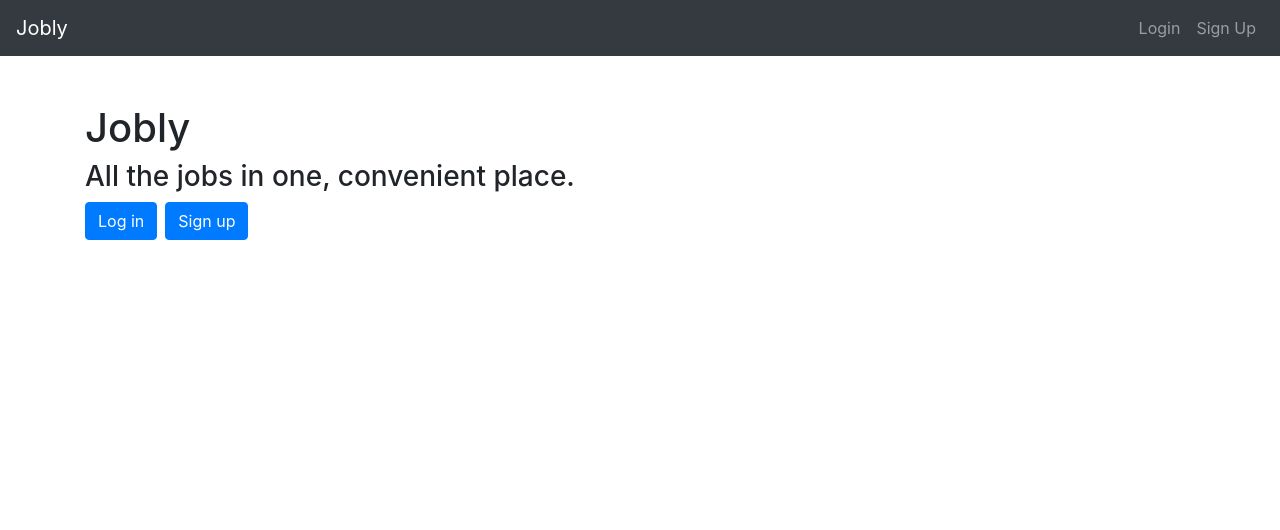
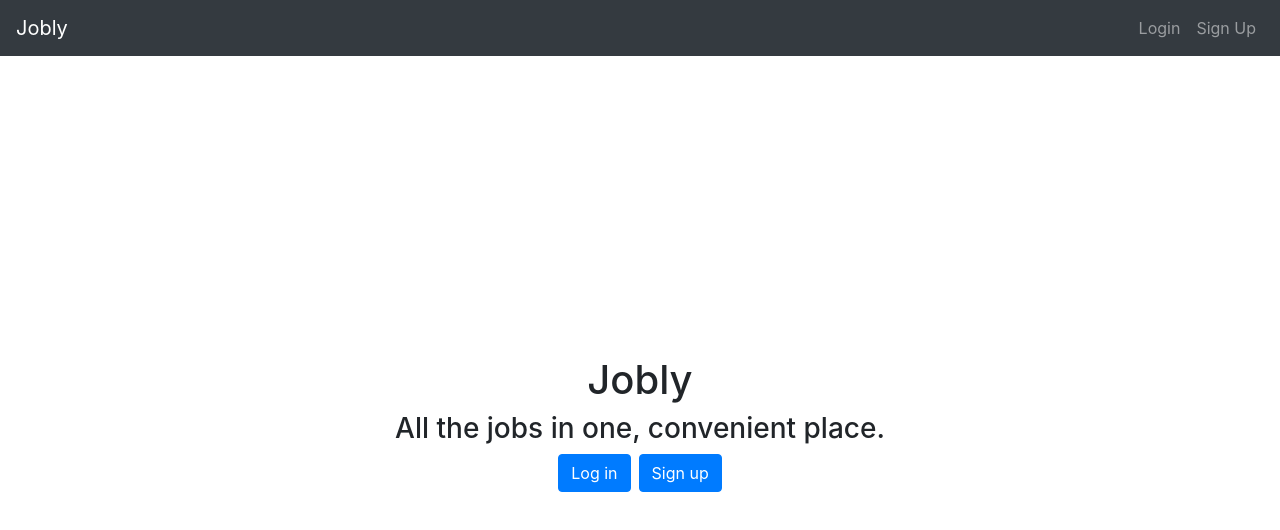
Before and after one commit to michaelpappas/react-jobly, a React (Create React App) app: page / in a window 1280 px wide. Shown: the top 530 px of the page. Built offline with nearby package versions, Linux system fonts and the light colour scheme; no server answers; the HTML template or start-up script is replaced by a standard one.

Commit message:
Updated search bar logic, updated docstrings

```diff
--- a/src/App.js
+++ b/src/App.js
@@ -82,7 +82,7 @@ function App() {
     handleToken(token);
   }
 
-  /** logs out user */
+  /** logs out user, setToken to null and remove token from local storage */
   function logout() {
     setToken(null);
     localStorage.removeItem(LOCAL_STORAGE_TOKEN);
--- a/src/Companies.js
+++ b/src/Companies.js
@@ -14,7 +14,6 @@ import Errors from "./Errors";
  * - errors - array of errors from API to display
  */
 function Companies() {
-
   const [companies, setCompanies] = useState({
     data: [],
     isLoading: true,
@@ -28,7 +27,7 @@ function Companies() {
   function fetchCompaniesOnMount(search) {
     async function fetchCompanies(search) {
       try {
-        const response = await JoblyApi.getCompanies(search);
+        const response = await JoblyApi.getCompanies(search || null);
         setCompanies({ data: response, isLoading: false, errors: null });
       } catch (err) {
         setCompanies({
@@ -50,10 +49,15 @@ function Companies() {
 
   if (errors.length) return <Errors errors={errors} />;
 
+
   return (
     <div>
       <SearchBar handleSearch={handleSearch} />
-      <CompanyList companies={companies.data} />
+      {companies.data.length > 0 ? (
+        <CompanyList companies={companies.data} />
+      ) : (
+        <h2>No results found</h2>
+      )}
     </div>
   );
 }
--- a/src/EditProfile.js
+++ b/src/EditProfile.js
@@ -41,26 +41,28 @@ function EditProfile() {
    */
   async function handleSubmit(evt) {
     evt.preventDefault();
+    setErrors([]);
     try {
-      debugger;
       const updatedUser = await JoblyApi.updateUser(formData, user.username);
       const newUserData = { ...updatedUser, applications: user.applications };
       setSuccess(true);
       setUser((curr) => ({ ...curr, data: newUserData }));
-    }
-    catch (err) {
+    } catch (err) {
       setSuccess(false);
       setErrors(err);
     }
   }
+
   return (
     <div className="EditProfile w-50 m-auto">
       {errors.length !== 0 && <Errors errors={errors} />}
       {success && <div className="alert alert-success">Updated profile!</div>}
+      <h5 className="card-title">Profile</h5>
       <div className="card">
         <form onSubmit={handleSubmit} className="card-body form-group">
-          <h5 className="card-title">Profile</h5>
-          <label htmlFor="username" className="form-label">Username</label>
+          <label htmlFor="username" className="form-label">
+            Username
+          </label>
           <input
             className="form-control mb-2"
             name="username"
@@ -69,7 +71,9 @@ function EditProfile() {
             disabled
             value={user.username}
           />
-          <label htmlFor="firstName" className="form-label">First Name</label>
+          <label htmlFor="firstName" className="form-label">
+            First Name
+          </label>
           <input
             className="form-control mb-2"
             name="firstName"
@@ -78,7 +82,9 @@ function EditProfile() {
             onChange={handleChange}
             value={formData.firstName}
           />
-          <label htmlFor="lastName" className="form-label">Last Name</label>
+          <label htmlFor="lastName" className="form-label">
+            Last Name
+          </label>
           <input
             className="form-control mb-2"
             name="lastName"
@@ -87,10 +93,12 @@ function EditProfile() {
             onChange={handleChange}
             value={formData.lastName}
           />
+          <label htmlFor="email" className="form-label">
+            Email
+          </label>
           <input
             className="form-control mb-2"
             name="email"
-            placeholder="Email"
             type="email"
             id="email"
             onChange={handleChange}
--- /dev/null
+++ b/src/HomePage.css
@@ -0,0 +1,7 @@
+.HomePage {
+  height: 80vh;
+  display: flex;
+  flex-direction: column;
+  align-items: center;
+  justify-content: center;
+}
--- a/src/HomePage.js
+++ b/src/HomePage.js
@@ -1,7 +1,7 @@
 import userContext from "./userContext";
 import { useContext } from "react";
 import { Link } from "react-router-dom";
-
+import "./HomePage.css"
 /**
  * Renders HomePage
  * App -> RouteList -> HomePage
@@ -11,13 +11,13 @@ function HomePage() {
 
   // debugger;
   return (
-    <div className="homepage">
+    <div className="HomePage">
       <h1>Jobly</h1>
       <h3>All the jobs in one, convenient place.</h3>
       {user ? (
         <>{`Welcome back ${user.firstName}`}</>
       ) : (
-        <div className="homepage-btn">
+        <div className="HomePage-btn">
           <Link to="/login" className="btn btn-primary mr-2">
             Log in
           </Link>
--- a/src/Jobs.js
+++ b/src/Jobs.js
@@ -12,7 +12,6 @@ import Errors from "./Errors";
  * - errors - array of errors from API to display
  */
 function Jobs() {
-
   const [jobs, setJobs] = useState({
     data: [],
     isLoading: true,
@@ -26,7 +25,7 @@ function Jobs() {
   function fetchJobsOnMount(search) {
     async function fetchJobs(search) {
       try {
-        const response = await JoblyApi.getJobs(search);
+        const response = await JoblyApi.getJobs(search || null);
         setJobs({ data: response, isLoading: false, errors: null });
       } catch (err) {
         setJobs({
@@ -51,7 +50,11 @@ function Jobs() {
   return (
     <div className="Jobs">
       <SearchBar handleSearch={handleSearch} />
-      <JobList jobs={jobs.data} />
+      {jobs.data.length > 0 ? (
+        <JobList jobs={jobs.data} />
+      ) : (
+        <h2>No results found</h2>
+      )}
     </div>
   );
 }
--- a/src/LoginForm.js
+++ b/src/LoginForm.js
@@ -43,9 +43,9 @@ function LoginForm({ login }) {
   return (
     <div className="w-50 m-auto">
       {errors.length !== 0 && <Errors errors={errors} />}
+      <h5 className="card-title">Login</h5>
       <div className="card">
         <form onSubmit={handleSubmit} className="card-body form-group">
-          <h5 className="card-title">Login</h5>
           <label htmlFor="username" className="form-label">Username</label>
           <input
             className="form-control mb-2"
--- a/src/RouteList.js
+++ b/src/RouteList.js
@@ -11,6 +11,9 @@ import EditProfile from "./EditProfile";
 
 /**
  * Routes for Jobly App
+ * Props:
+ * -login - login function to call in parent
+ * -signUp - signUp function to call in parent
  *  App -> RouteList -> {HomePage, Companies, CompanyDetail, Jobs}
  */
 
--- a/src/SignUpForm.js
+++ b/src/SignUpForm.js
@@ -48,9 +48,9 @@ function SignUpForm({ signUp }) {
   return (
     <div className="w-50 m-auto">
       {errors.length !== 0 && <Errors errors={errors} />}
+      <h5 className="card-title">Sign Up</h5>
       <div className="card">
         <form onSubmit={handleSubmit} className="card-body form-group">
-          <h5 className="card-title">Sign Up</h5>
           <label htmlFor="username" className="form-label">Username</label>
           <input
             className="form-control mb-2"
--- a/src/api.js
+++ b/src/api.js
@@ -70,6 +70,7 @@ class JoblyApi {
     return res.token;
   }
 
+  /** Updates a user  */
   static async updateUser(data, username) {
     let res = await this.request(`users/${username}`, data, "patch");
     return res.user;
```
